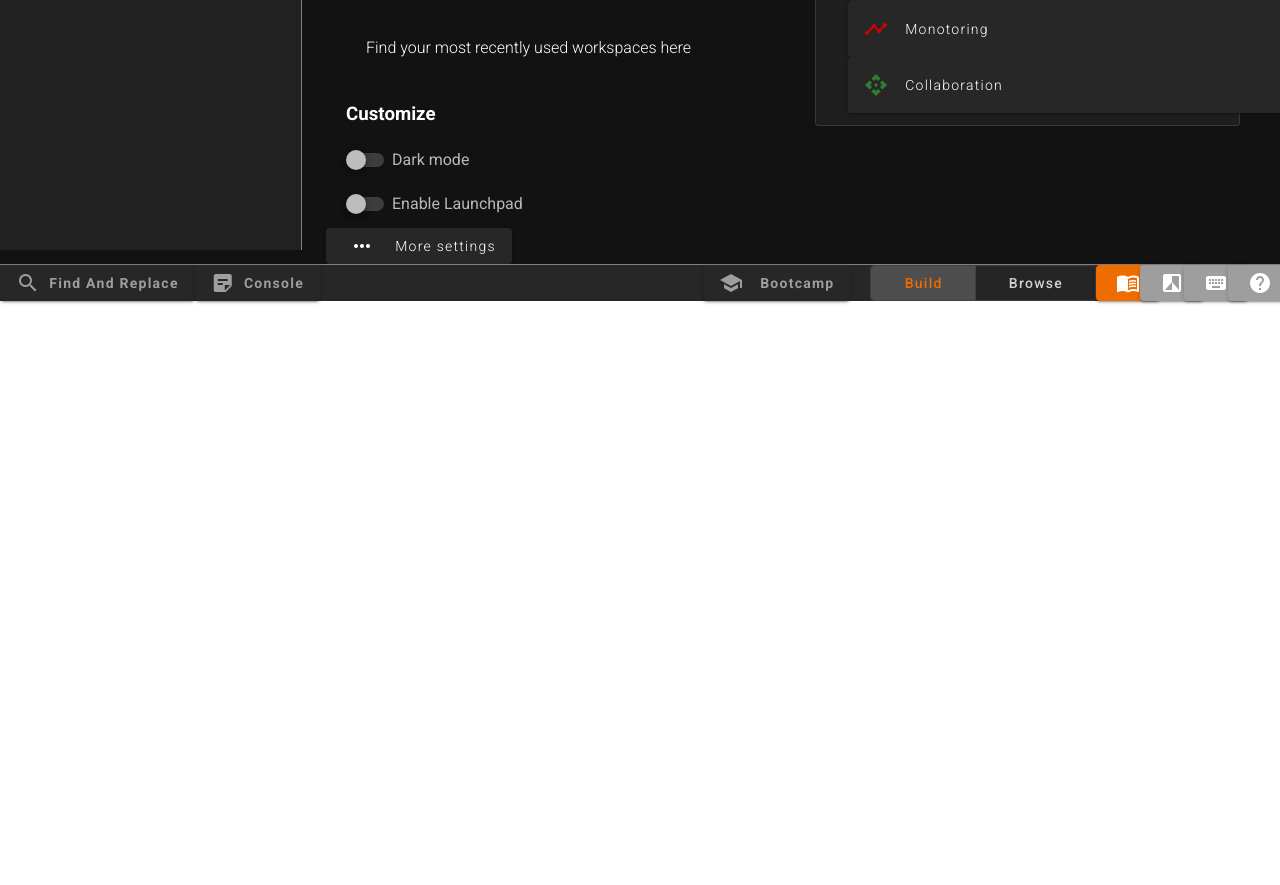
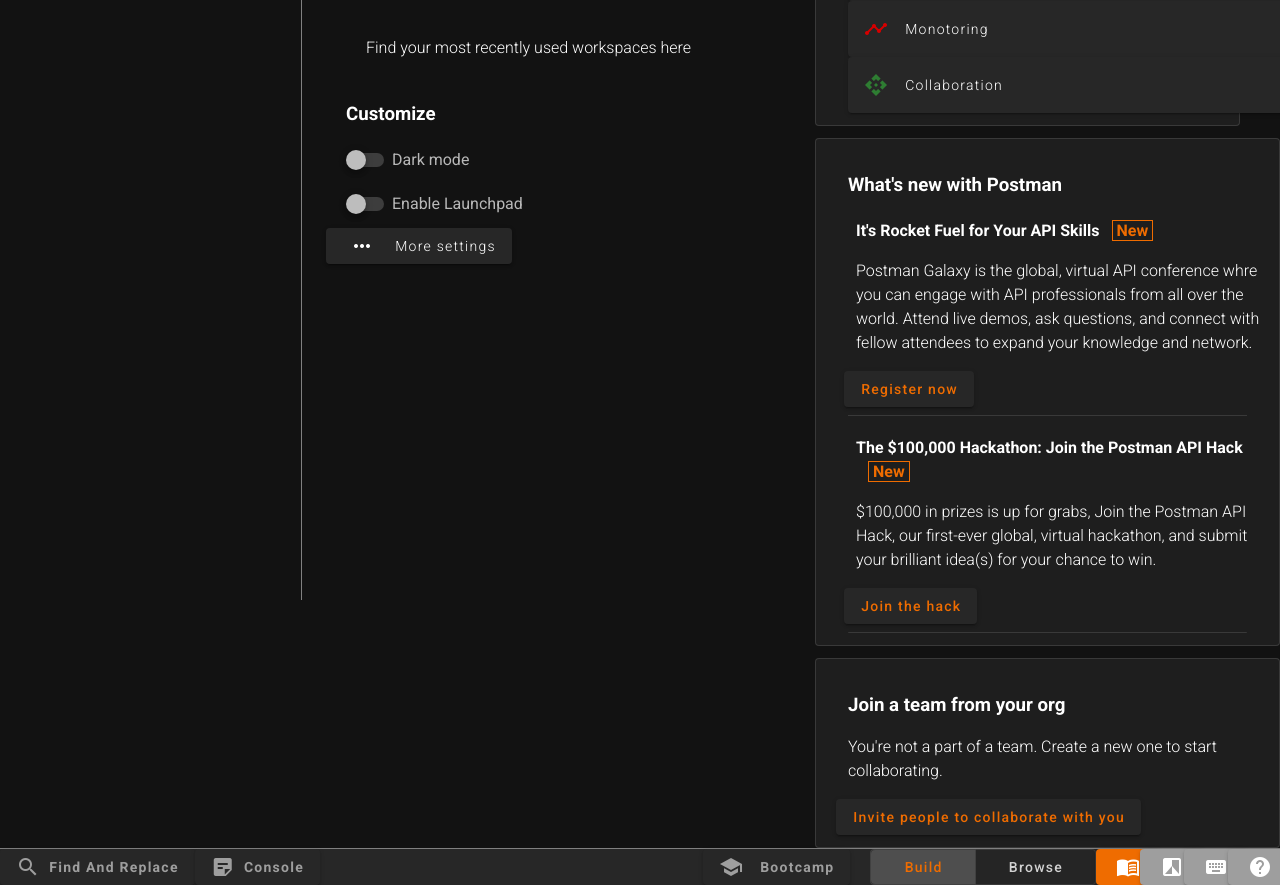
Before and after one commit to Abir-Bouhriz/Postman-UI-Clone, a Vue app: page / in a window 1280 px wide. Shown: the part 660-1545 px from the top of the page. Before the commit the page ends 961 px from the top, so only its background shows below. Built offline with nearby package versions, Linux system fonts and the light colour scheme.

Commit message:
2nd and 3rd card

```diff
--- a/src/views/Home.vue
+++ b/src/views/Home.vue
@@ -3,7 +3,7 @@
     <v-app>
       <v-row>
         <v-col cols="12" lg="3" >
-          <div class="px-3" style="background:#212121; border-right:1px solid grey; height: 850px;">
+          <div class="px-3" style="background:#121212; border-right:1px solid grey; height: 1200px;">
             <v-text-field
               outlined rounded hide-details dense
               label="Filter"
@@ -177,6 +177,27 @@
                   </v-btn>
                 </div>
               </v-card>
+              <v-card outlined class="mt-3 pa-3">
+                <h3 class="ml-5 mt-5 ">What's new with Postman</h3>
+                <h4 class="mt-5 ml-7">It's Rocket Fuel for Your API Skills<span class="ml-3 orange--text text--darken-3 px-1" style="border:1px solid #EF6C00">New</span></h4>
+                <p class="ml-7 mt-4 font-weight-light">Postman Galaxy is the global, virtual API conference whre you can engage with API professionals from all over the world.
+                  Attend live demos, ask questions, and connect with fellow attendees to expand your knowledge and network.
+                </p>
+                <v-btn class="ml-4 orange--text text--darken-3 custom-transform-class text-none"> Register now</v-btn>
+                <v-divider class="mx-5 mt-2"></v-divider>
+                <h4 class="mt-5 ml-7">The $100,000 Hackathon: Join the Postman API Hack <span class="ml-3 orange--text text--darken-3 px-1" style="border:1px solid #EF6C00">New</span></h4>
+                <p class="ml-7 mt-4 font-weight-light">$100,000 in prizes is up for grabs, Join the Postman API Hack, our first-ever global,
+                  virtual hackathon, and submit your brilliant idea(s) for your chance to win.
+                </p>
+                <v-btn class="ml-4 orange--text text--darken-3 custom-transform-class text-none"> Join the hack</v-btn>
+                <v-divider class="mx-5 mt-2"></v-divider>
+              </v-card>
+              <v-card outlined class="mt-3 pa-3">
+                <h3 class="ml-5 mt-5 ">Join a team from your org</h3>
+                <p class="ml-5 mt-4 font-weight-light">You're not a part of a team. Create a new one to start collaborating.
+                </p>
+                <v-btn class="ml-2 orange--text text--darken-3 custom-transform-class text-none"> Invite people to collaborate with you</v-btn>
+              </v-card>
             </v-col>
           </v-row>
         </v-col>
```
